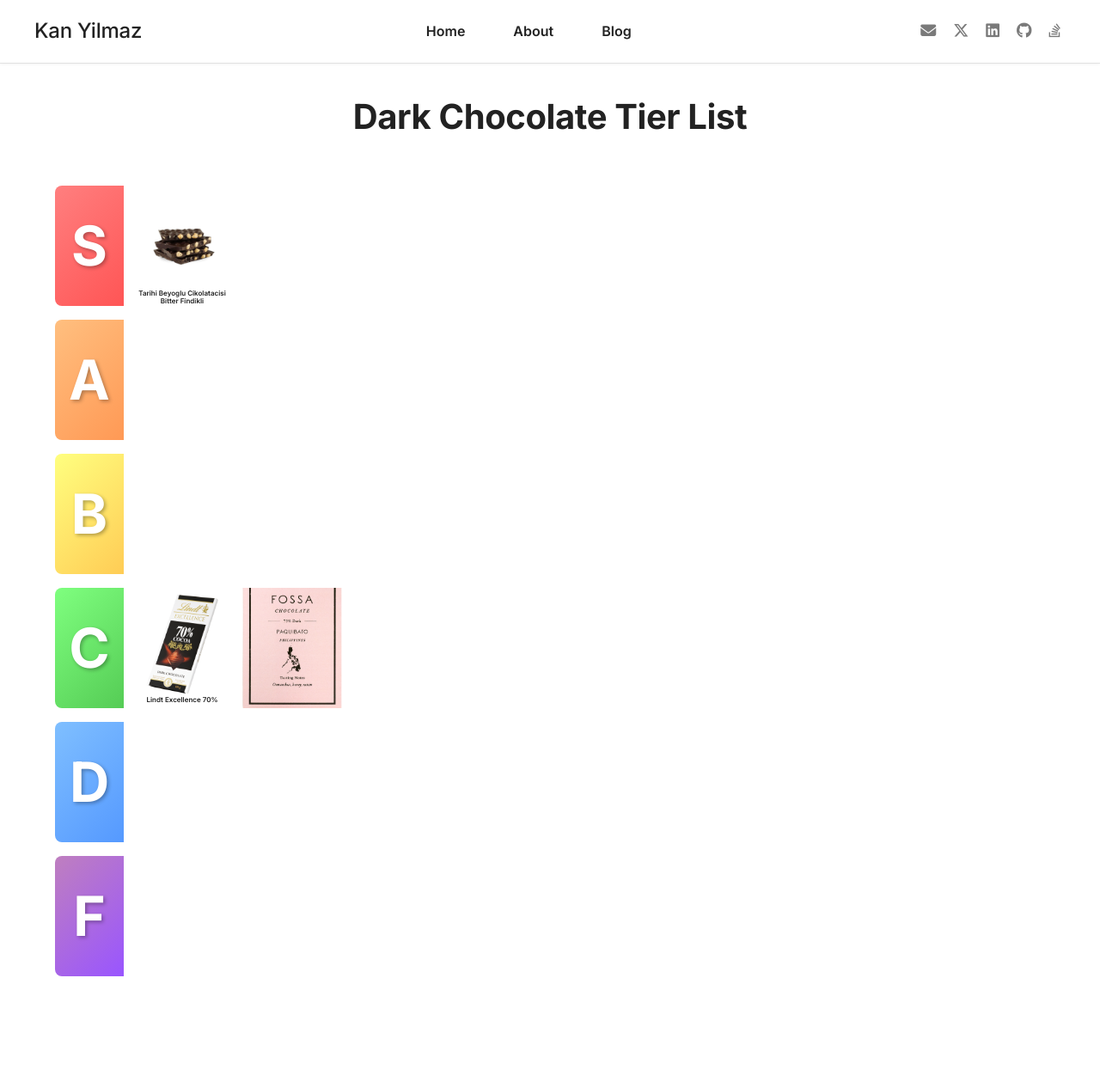
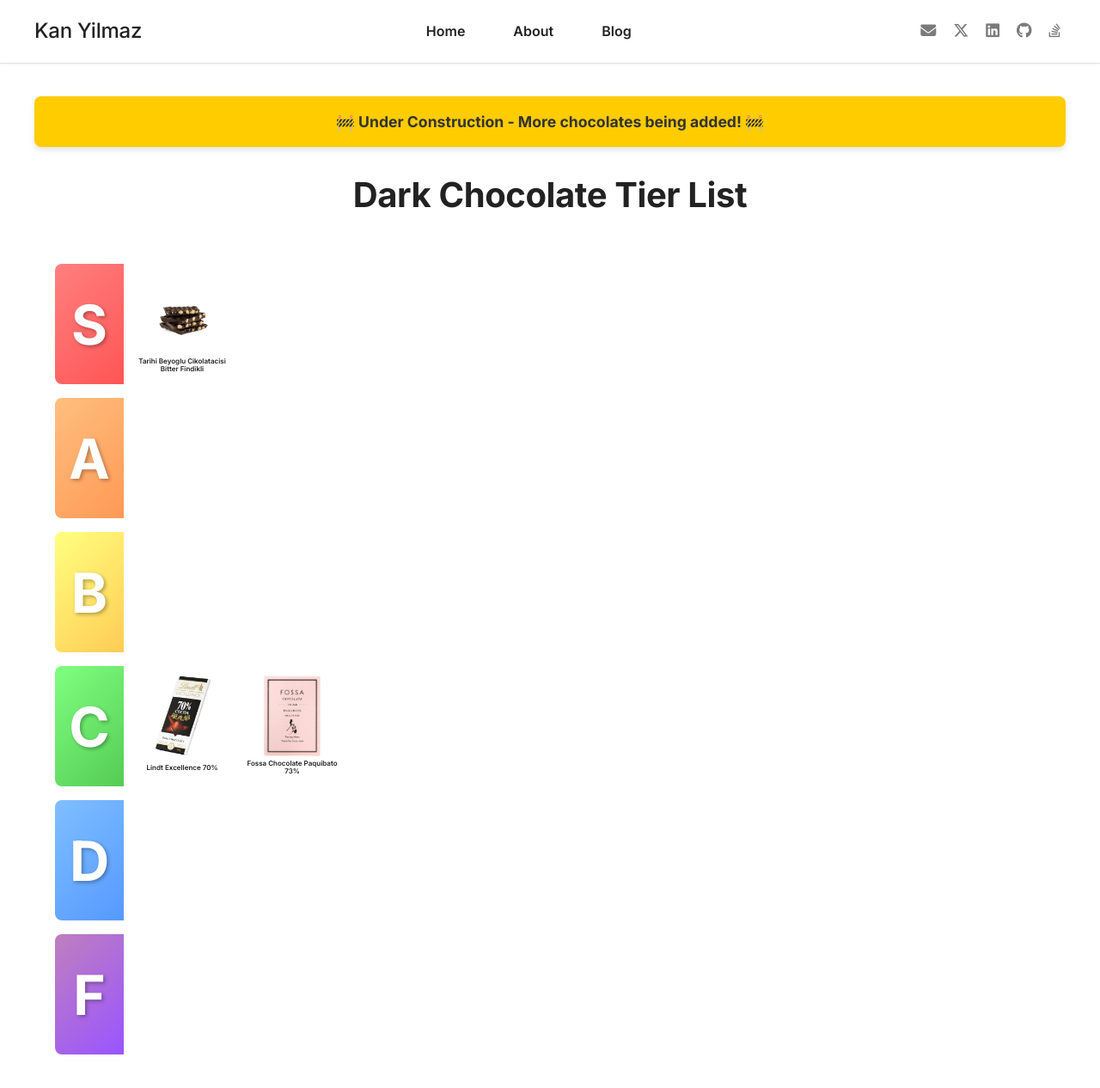
Before and after one commit to thellimist/thellimist.github.io, a Jekyll site: the page built from chocolate/index.html, in a window 1280 px wide and 1283 px high. Shown: the top 1266 px of the window at 86% size. Built offline with Jekyll 4.4.1, drawn with Linux system fonts in a browser that asks for light colours.

Commit message:
update chocolate page

```diff
--- a/chocolate/index.html
+++ b/chocolate/index.html
@@ -4,6 +4,9 @@
 ---
 
 <div class="chocolate-tier-list">
+    <div class="construction-banner">
+        🚧 Under Construction - More chocolates being added! 🚧
+    </div>
     <h1>Dark Chocolate Tier List</h1>
 
     <div class="tier-list-container">
@@ -42,6 +45,28 @@
 <style>
 .chocolate-tier-list {
     margin: 2rem 0;
+}
+
+.construction-banner {
+    background: #ffcc00;
+    background-size: 40px 40px;
+    color: #333;
+    text-align: center;
+    padding: 1rem;
+    margin-bottom: 2rem;
+    border-radius: 8px;
+    font-weight: bold;
+    font-size: 1.1rem;
+    box-shadow: 0 4px 6px rgba(0, 0, 0, 0.1);
+}
+
+@keyframes slide {
+    0% {
+        background-position: 0 0;
+    }
+    100% {
+        background-position: 40px 0;
+    }
 }
 
 .chocolate-tier-list h1 {
@@ -117,18 +142,20 @@
     display: flex;
     flex-wrap: nowrap;
     gap: 0.5rem;
-    padding: 0 0.5rem;
+    padding: 0.5rem;
     background: var(--bg-primary);
     border: 2px solid var(--border-color);
     border-left: none;
     border-radius: 0 8px 8px 0;
     align-items: center;
     overflow-x: auto;
+    overflow-y: hidden;
 }
 
 .chocolate-item {
     position: relative;
     width: 120px;
+    height: 120px;
     display: flex;
     flex-direction: column;
     align-items: center;
@@ -200,12 +227,12 @@
     }
 
     .tier-row {
-        height: 120px;
+        min-height: 140px;
     }
 
     .chocolate-item {
         width: 100px;
-        height: calc(100% - 0.75rem);
+        height: 100px;
     }
 }
 
@@ -216,7 +243,7 @@
     }
 
     .tier-row {
-        height: 100px;
+        height: 120px;
     }
 
     .tier-items {
@@ -226,11 +253,15 @@
 
     .chocolate-item {
         width: 80px;
-        height: calc(100% - 0.5rem);
     }
 
-    .chocolate-tooltip {
-        display: none;
+    .simple-tooltip {
+        font-size: 0.8rem;
+        padding: 0.5rem;
+        max-width: 200px;
+        position: fixed !important;
+        left: 50% !important;
+        transform: translateX(-50%);
     }
 }
 </style>
@@ -376,9 +407,19 @@
             const tooltipRect = tooltip.getBoundingClientRect();
 
             tooltip.style.position = 'absolute';
-            tooltip.style.left = (rect.left + rect.width / 2 - tooltipRect.width / 2) + 'px';
-            tooltip.style.top = (rect.top - tooltipRect.height - 10) + 'px';
             tooltip.style.zIndex = '1000';
+
+            // Check if mobile
+            if (window.innerWidth <= 480) {
+                // Center horizontally on mobile
+                tooltip.style.left = '50%';
+                tooltip.style.transform = 'translateX(-50%)';
+                tooltip.style.top = (rect.top - tooltipRect.height - 10) + 'px';
+            } else {
+                // Normal positioning for desktop
+                tooltip.style.left = (rect.left + rect.width / 2 - tooltipRect.width / 2) + 'px';
+                tooltip.style.top = (rect.top - tooltipRect.height - 10) + 'px';
+            }
 
             this.tooltipId = tooltip.id;
 
```
